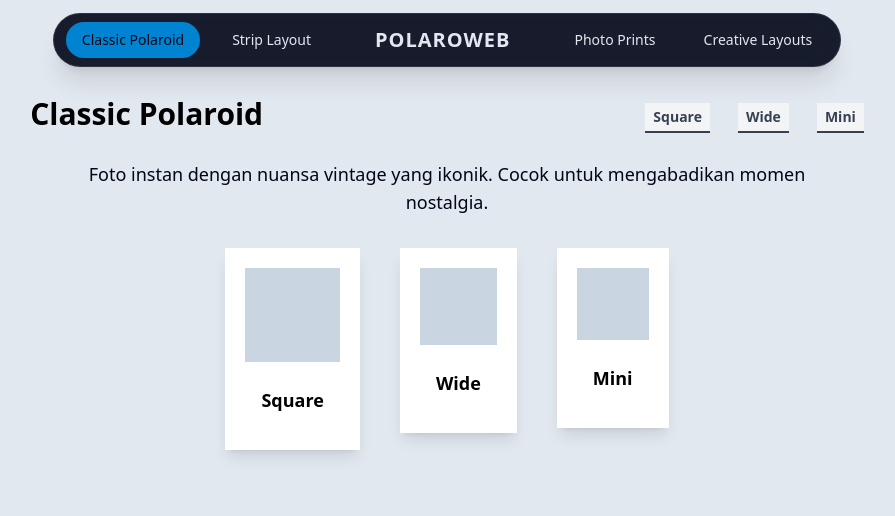
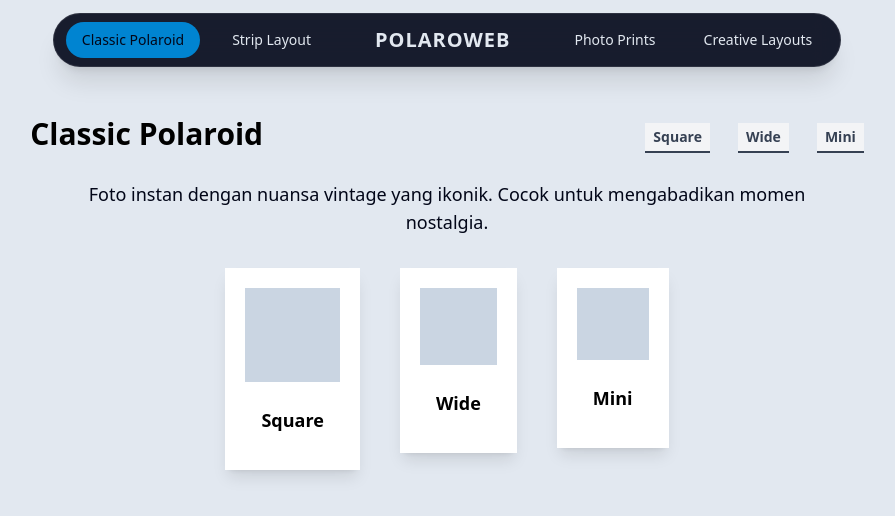
Before and after one commit to mkeyzxi/PolaroWeb, a React (Vite) app: page /classic-polaroid in a window 1280 px wide. Shown: the top 516 px of the page, without its empty margins (193-1088 px from the left). Built offline with nearby package versions, Linux system fonts and the light colour scheme.

Commit message:
fix(bug)

```diff
--- a/src/components/TItleForPage.tsx
+++ b/src/components/TItleForPage.tsx
@@ -2,7 +2,7 @@ import { Link } from "react-router-dom";
 import type { TitleForPagePropsType } from "../utils/types-props";
 
 const TitleForPage: React.FC<TitleForPagePropsType> = ({ category, header, subHeader }) => {
-	return <div className="flex flex-col mb-5 justify-center items-center md:flex-row md:justify-around px-5 gap-2 mt-5">
+	return <div className="flex flex-col mb-5 justify-center items-center md:flex-row md:justify-around px-5 gap-2 mt-22 md:mt-10 ">
 		<h1 className="text-3xl font-bold md:text-left text-center mb-2">{header}</h1>
 		<div className="flex flex-row justify-center md:justify-end gap-5 md:gap-7">
 			{subHeader && subHeader.map((item, index) => {
--- a/src/components/pages/ClassicPolaroidPage.tsx
+++ b/src/components/pages/ClassicPolaroidPage.tsx
@@ -218,7 +218,7 @@ const ClassicPolaroid: React.FC = () => {
         keywords={seoData['classic-polaroid'].keywords}
         canonicalUrl={seoData['classic-polaroid'].canonicalPath}
       />
-      <div className="p-4 text-center md:mt-15 mb-20 md:mb-0">
+      <div className="p-4 text-center  md:mt-15 mb-20 md:mb-0">
         <TitleForPage
           header="Classic Polaroid"
           category="classic-polaroid"
```
